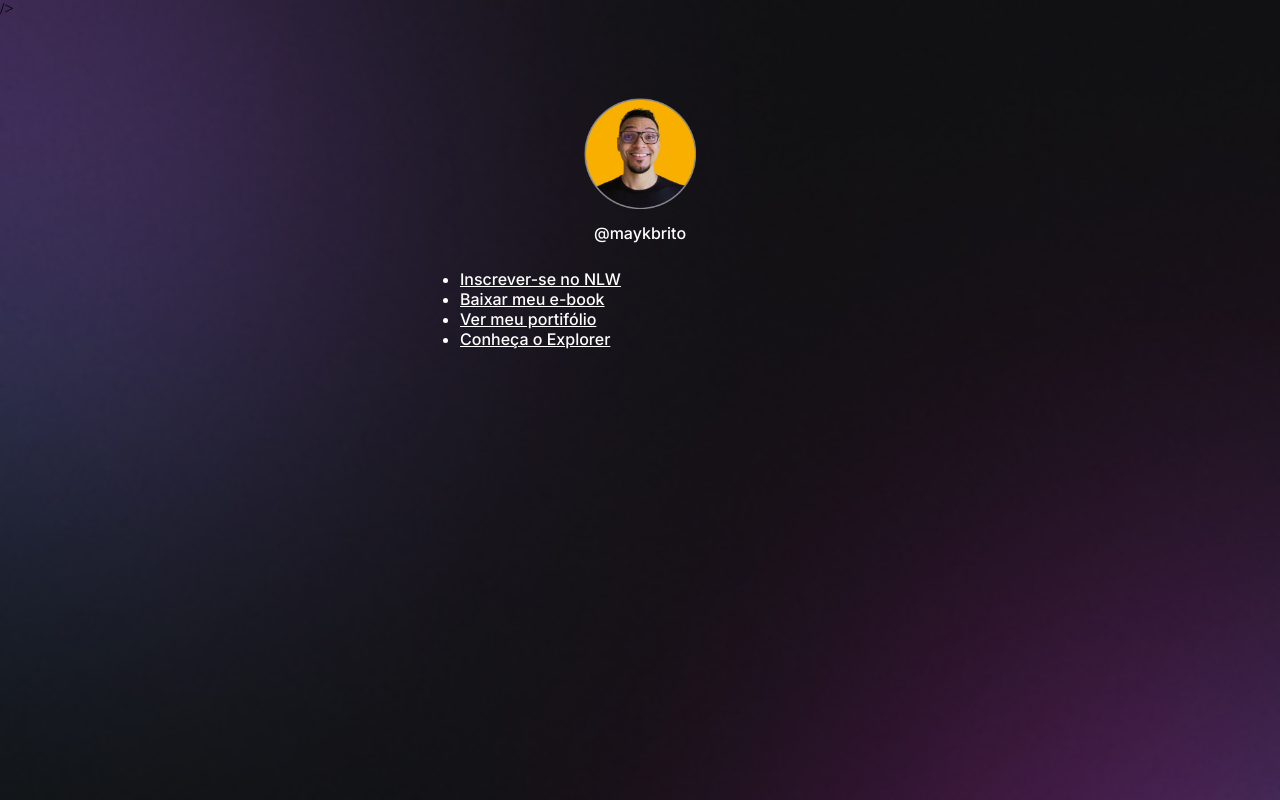
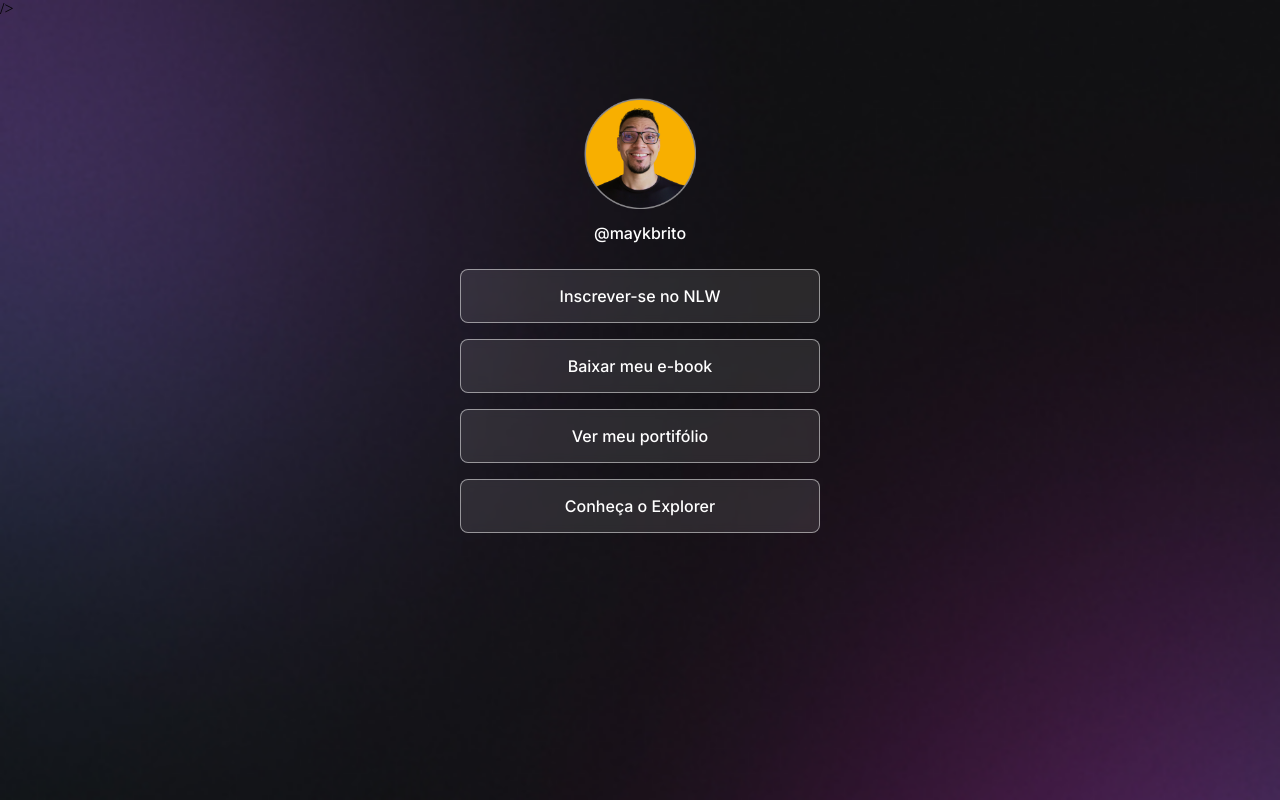
Before and after one commit to GiovannaGamba/ProjetoRocketSeat, a plain HTML site: page index.html in a window 1280 px wide. Drawn offline with Linux system fonts and the light colour scheme.

Commit message:
Configura menu inicial

```diff
--- a/style.css
+++ b/style.css
@@ -32,3 +32,36 @@ body * {
   line-height: 24px;
   margin-top: 8px;
 }
+
+ul {
+  list-style: none;
+
+  display: flex;
+  flex-direction: column;
+  gap: 16px;
+}
+
+ul li a {
+  display: flex;
+  align-items: center;
+  justify-content: center;
+
+  padding: 16px 24px;
+
+  background: rgba(255, 255, 255, 0.1);
+  border: 1px solid rgba(255, 255, 255, 0.5);
+  border-radius: 8px;
+
+  backdrop-filter: blur(4px);
+  -webkit-backdrop-filter: blur(4px);
+
+  text-decoration: none;
+  font-weight: 500;
+
+  transition: background 0.2s;
+}
+
+ul li a:hover {
+  background-color: rgba(255, 255, 255, 0.05);
+  border: 1.5px solid white;
+}
```
Also changed, not shown: index.html (+3 -3 lines).
